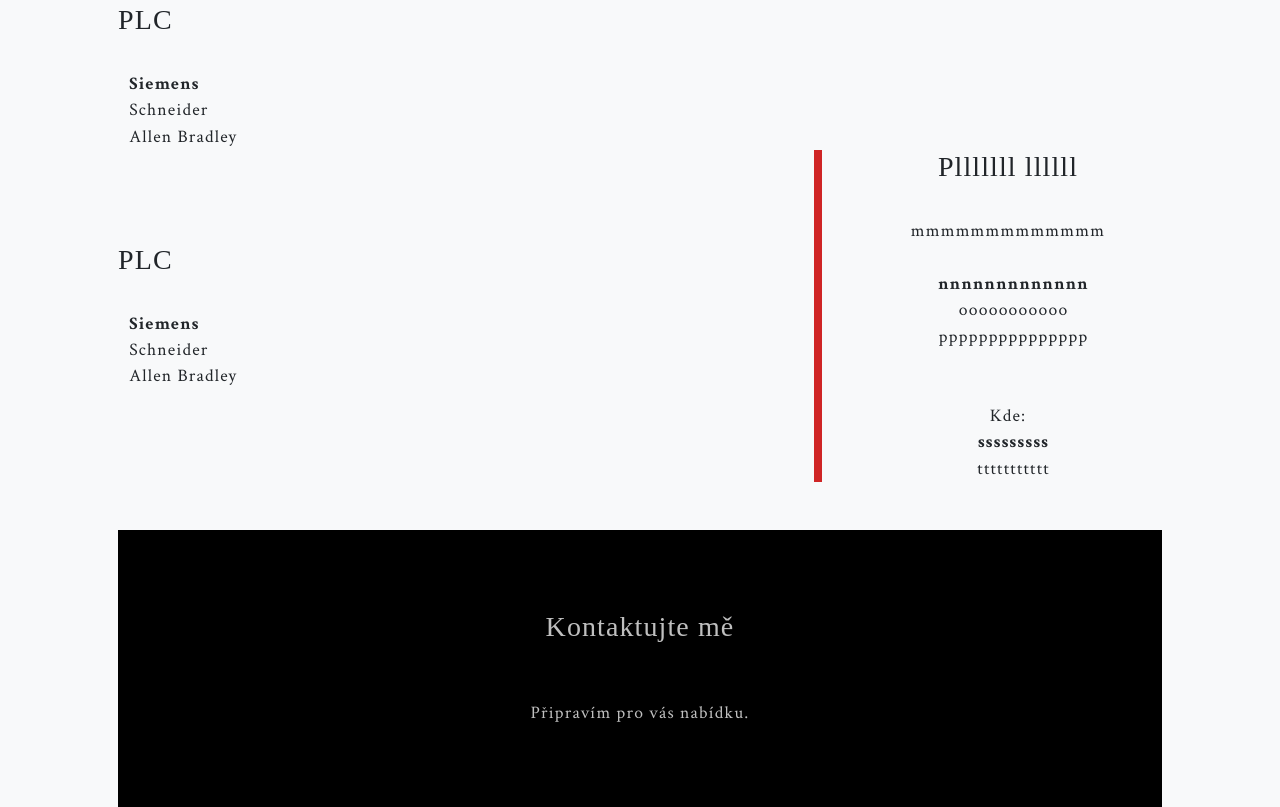
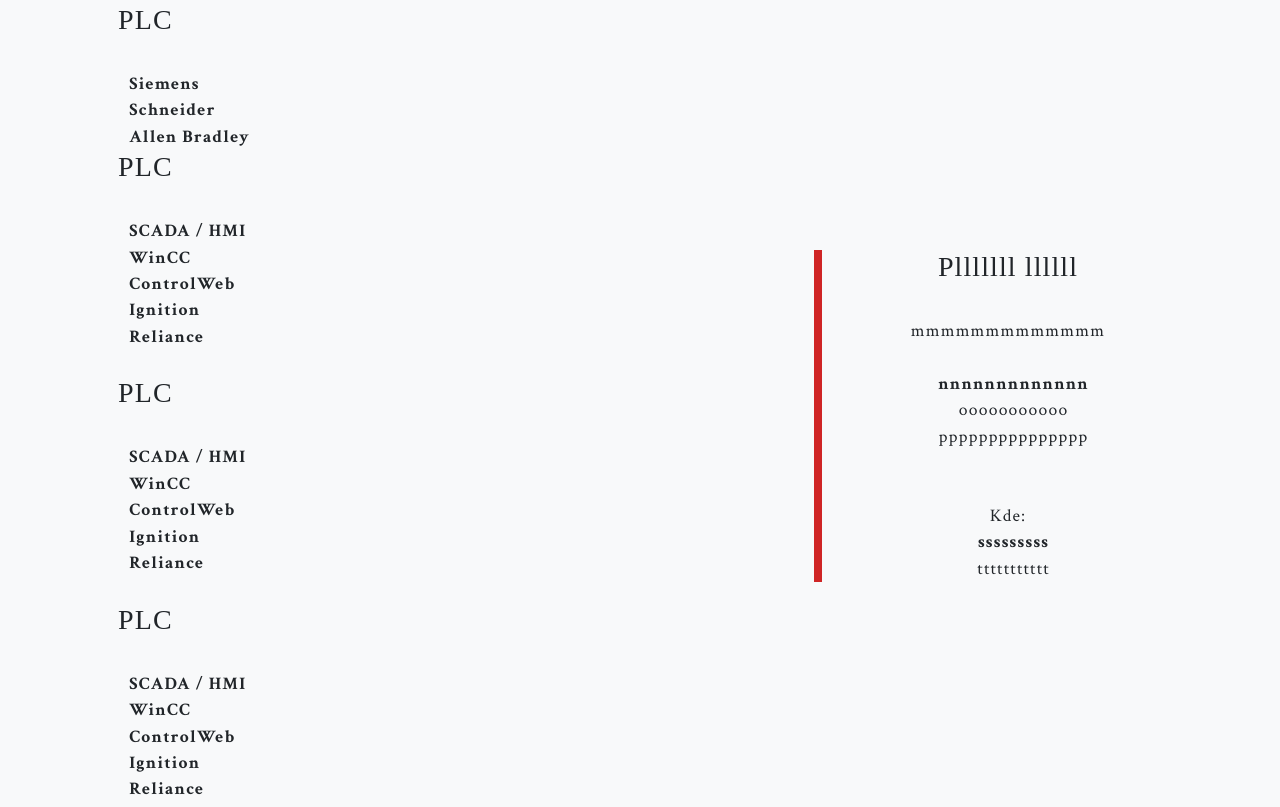
Before and after one commit to jirikliestik/jirikliestik.github.io, a plain HTML site: page index.html in a window 1280 px wide. Shown: the part 1757-2564 px from the top of the page. Drawn offline with nearby package versions, Linux system fonts and the light colour scheme.

Commit message:
Update index.html

```diff
--- a/index.html
+++ b/index.html
@@ -76,26 +76,55 @@
  <!-- Projects-->
         <section class="projects-section bg-light" id="Projects">
             <div class="container px-4 px-lg-5">
-                <!-- Featured Project Row-->
                 <div class="row gx-0 mb-4 mb-lg-5 align-items-center">
                     <div class="col-lg-7 col-xl-8 vignette">
+                        <frameset cols="25%, 25%, 25%, 25%">
                         <h3>PLC</h3>
                         <br>
                         <ul class="text-black-75 mb-0 li-treninky">
                                 <li><b>Siemens</b></li>
+                                <b>
                                 <li>Schneider</li>
-                                <li>Allen Bradley</b></li>
+                                <li>Allen Bradley</li>
+                                </b>
                         </ul>
-                    </div>
-                <div class="col-lg-7 col-xl-8 vignette">
                     <h3>PLC</h3>
                         <br>
                         <ul class="text-black-75 mb-0 li-treninky">
-                                <li><b>Siemens</b></li>
-                                <li>Schneider</li>
-                                <li>Allen Bradley</b></li>
+                                <li><b>SCADA / HMI</b></li>
+                                <b>
+                                <li>WinCC</li>
+                                <li>ControlWeb</l>
+                                <li>Ignition</li>
+                                <li>Reliance</li>
+                                </b>
                         </ul>
-                    </div>
+                        <br>
+                    <h3>PLC</h3>
+                        <br>
+                        <ul class="text-black-75 mb-0 li-treninky">
+                                <li><b>SCADA / HMI</b></li>
+                                <b>
+                                <li>WinCC</li>
+                                <li>ControlWeb</l>
+                                <li>Ignition</li>
+                                <li>Reliance</li>
+                                </b>
+                        </ul>
+                        <br>
+                    <h3>PLC</h3>
+                        <br>
+                        <ul class="text-black-75 mb-0 li-treninky">
+                                <li><b>SCADA / HMI</b></li>
+                                <b>
+                                <li>WinCC</li>
+                                <li>ControlWeb</l>
+                                <li>Ignition</li>
+                                <li>Reliance</li>
+                                </b>
+                        </ul>
+                        <br>
+                </div>
                     <div class="col-lg-5 col-xl-4">
                         <div class="featured-text text-center">
                             <h3>Plllllll llllll</h3>
```
